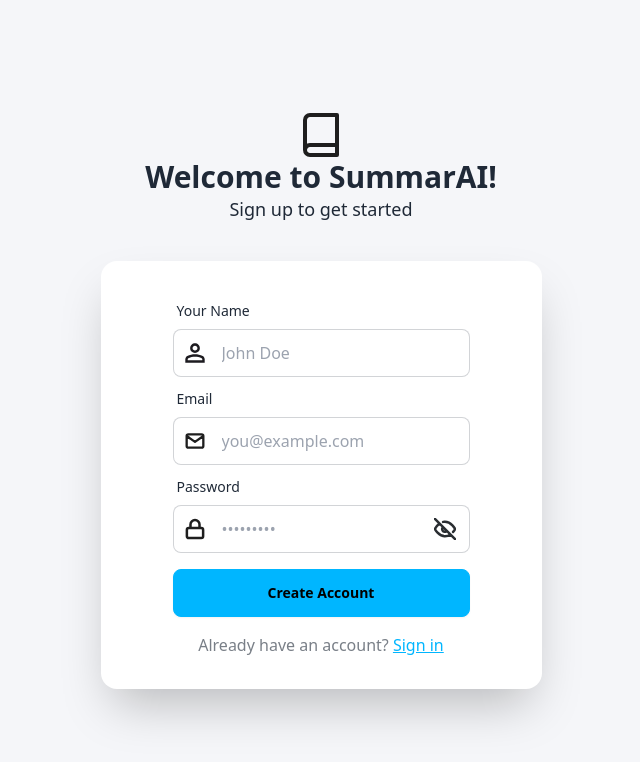
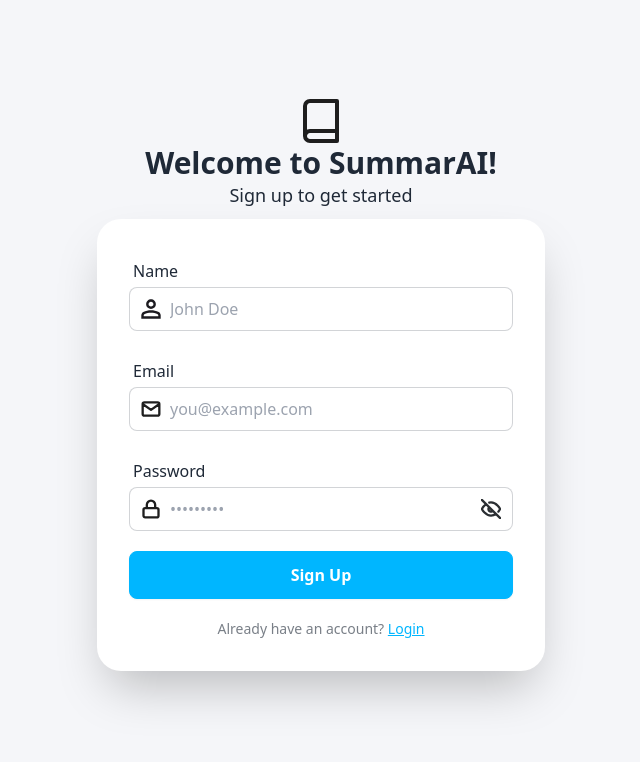
Before and after one commit to BrandonL00/SummarAI, a React (Vite) app in the folder frontend/: page /signup in a window 1280 px wide. Shown: the top 762 px of the page, without its empty margins (319-959 px from the left). Built offline with nearby package versions, Linux system fonts and the light colour scheme; no server answers.

Commit message:
SignUp Correction

```diff
--- a/frontend/src/pages/LoginPage.jsx
+++ b/frontend/src/pages/LoginPage.jsx
@@ -19,7 +19,6 @@
 
   return (
     <div className="h-dvh min-h-max grid gap-4 sm:gap-2 justify-center items-center bg-lightGray-50">
-
         {/*Logo and Welcome Message:*/}
         <div className="mt-24 grid justify-center items-center text-center">
           <img className="justify-self-center" src="/logo.svg" alt="logo" />
@@ -28,20 +27,23 @@
         </div>
 
         {/*Sign in Form:*/}
-      <div className="card bg-white w-72 sm:w-96 shadow-2xl mb-32 justify-self-center rounded-2xl">
-        <div className="card-body">
-          <form onSubmit={handleSubmit} className="gap-6">
-
+        <div className="card bg-white w-[90vw] max-w-md shadow-2xl mb-32 justify-self-center rounded-3xl sm:w-[85vw] md:w-[75vw] lg:w-[65vw]">
+  <div className="card-body p-6 sm:p-8">
+    <form onSubmit={handleSubmit} className="space-y-5">
       {/*Email Field:*/}
-            <div className="form-control mt-1">
-              <label className="label">
-                <span className="label-text font-medium">Email</span>
+      <div className="form-control">
+        <label className="label pb-1">
+          <span className="label-text text-base font-medium">Email</span>
         </label>
         <div className="relative">
-                <img src="/mail.svg" alt="person icon" className="absolute size-8 inset-y-2 left-0 pl-3" />
+          <img
+            src="/mail.svg"
+            alt="email icon"
+            className="absolute w-5 h-5 top-1/2 transform -translate-y-1/2 left-3"
+          />
           <input
             type="text"
-                  className={'input input-bordered w-full pl-12'}
+            className="input input-bordered w-full pl-10 h-11 text-base"
             placeholder="you@example.com"
             value={formData.email}
             onChange={(e) => setFormData({ ...formData, email: e.target.value })}
@@ -50,49 +52,50 @@
       </div>
 
       {/*Password Field:*/}
-            <div className="form-control mt-1">
-              <label className="label">
-                <span className="label-text font-medium">Password</span>
+      <div className="form-control">
+        <label className="label pb-1">
+          <span className="label-text text-base font-medium">Password</span>
         </label>
         <div className="relative">
-                <img src="/lock.svg" alt="person icon" className="absolute size-8 inset-y-2 left-0 pl-3" />
+          <img src="/lock.svg" alt="lock icon" className="absolute w-5 h-5 top-1/2 transform -translate-y-1/2 left-3" />
           <input
             type={showPassword ? "text" : "password"}
-                  className={'input input-bordered w-full pl-12'}
+            className="input input-bordered w-full pl-10 h-11 text-base"
             placeholder="•••••••••"
             value={formData.password}
             onChange={(e) => setFormData({ ...formData, password: e.target.value })}
           />
           <button
             type="button"
-                  className="size-8 absolute inset-y-2 right-1 flex items-center"
+            className="absolute w-9 h-9 top-1/2 transform -translate-y-1/2 right-1 flex items-center justify-center"
             onClick={() => setShowPassword(!showPassword)}
           >
             {showPassword ? (
-                    <img src="/open_eye.svg" alt="show password" />
+              <img src="/open_eye.svg" alt="hide password" className="w-5 h-5" />
             ) : (
-                    <img src="/closed_eye.svg" alt="show password" />
+              <img src="/closed_eye.svg" alt="show password" className="w-5 h-5" />
             )}
-
-
           </button>
         </div>
       </div>
 
-            <button type="submit" className="btn btn-info w-full mt-4 mb-2">Login</button>
+      <button type="submit" className="btn btn-info w-full h-11 text-base text-white font-semibold mt-2">
+        Login
+      </button>
 
-            <div className="text-center">
-              <p className="text-base-content/60 text-sm sm:text-base">
+      <div className="text-center mt-4">
+        <p className="text-base-content/60 text-sm">
           Don't have an account?{" "}
           <Link to="/signup" className="link link-info">
             Sign Up
           </Link>
         </p>
       </div>
-
     </form>
   </div>
 </div>
+
+
     </div>
   )
 }
--- a/frontend/src/pages/SignupPage.jsx
+++ b/frontend/src/pages/SignupPage.jsx
@@ -56,38 +56,40 @@
       </div>
 
       {/*Sign Up Form:*/}
-      <div className="card bg-white w-full shadow-2xl mb-24 rounded-2xl px-10">
-        <div className="card-body">
-          <form onSubmit={handleSubmit} className="gap-6">
-
+      <div className="card bg-white w-[90vw] max-w-md shadow-2xl mb-32 justify-self-center rounded-3xl sm:w-[85vw] md:w-[75vw] lg:w-[65vw]">
+  <div className="card-body p-6 sm:p-8">
+    <form onSubmit={handleSubmit} className="space-y-5">
       {/*Name Field:*/}
       <div className="form-control">
-              <label className="label">
-                <span className="label-text font-medium">Your Name</span>
+        <label className="label pb-1">
+          <span className="label-text text-base font-medium">Name</span>
         </label>
         <div className="relative">
-                <img src="/person.svg" alt="person icon" className="absolute size-8 inset-y-2 left-0 pl-3" />
+          <img src="/person.svg" alt="user icon" className="absolute w-5 h-5 top-1/2 transform -translate-y-1/2 left-3" />
           <input
             type="text"
-                  className={'input input-bordered w-full pl-12'}
+            className="input input-bordered w-full pl-10 h-11 text-base"
             placeholder="John Doe"
             value={formData.name}
             onChange={(e) => setFormData({ ...formData, name: e.target.value })}
           />
         </div>
-
       </div>
 
       {/*Email Field:*/}
-            <div className="form-control mt-1">
-              <label className="label">
-                <span className="label-text font-medium">Email</span>
+      <div className="form-control">
+        <label className="label pb-1">
+          <span className="label-text text-base font-medium">Email</span>
         </label>
         <div className="relative">
-                <img src="/mail.svg" alt="person icon" className="absolute size-8 inset-y-2 left-0 pl-3" />
+          <img
+            src="/mail.svg"
+            alt="email icon"
+            className="absolute w-5 h-5 top-1/2 transform -translate-y-1/2 left-3"
+          />
           <input
             type="text"
-                  className={'input input-bordered w-full pl-12'}
+            className="input input-bordered w-full pl-10 h-11 text-base"
             placeholder="you@example.com"
             value={formData.email}
             onChange={(e) => setFormData({ ...formData, email: e.target.value })}
@@ -96,47 +98,50 @@
       </div>
 
       {/*Password Field:*/}
-            <div className="form-control mt-1">
-              <label className="label">
-                <span className="label-text font-medium">Password</span>
+      <div className="form-control">
+        <label className="label pb-1">
+          <span className="label-text text-base font-medium">Password</span>
         </label>
         <div className="relative">
-                <img src="/lock.svg" alt="person icon" className="absolute size-8 inset-y-2 left-0 pl-3" />
+          <img src="/lock.svg" alt="lock icon" className="absolute w-5 h-5 top-1/2 transform -translate-y-1/2 left-3" />
           <input
             type={showPassword ? "text" : "password"}
-                  className={'input input-bordered w-full pl-12'}
+            className="input input-bordered w-full pl-10 h-11 text-base"
             placeholder="•••••••••"
             value={formData.password}
             onChange={(e) => setFormData({ ...formData, password: e.target.value })}
           />
           <button
             type="button"
-                  className="size-8 absolute inset-y-2 right-1 flex items-center"
+            className="absolute w-9 h-9 top-1/2 transform -translate-y-1/2 right-1 flex items-center justify-center"
             onClick={() => setShowPassword(!showPassword)}
           >
             {showPassword ? (
-                    <img src="/open_eye.svg" alt="show password" />
+              <img src="/open_eye.svg" alt="hide password" className="w-5 h-5" />
             ) : (
-                    <img src="/closed_eye.svg" alt="show password" />
+              <img src="/closed_eye.svg" alt="show password" className="w-5 h-5" />
             )}
           </button>
         </div>
       </div>
 
-            <button type="submit" className="btn btn-info w-full mt-4 mb-2">Create Account</button>
-          </form>
+      <button type="submit" className="btn btn-info w-full h-11 text-base text-white font-semibold mt-2">
+        Sign Up
+      </button>
 
-          <div className="text-center">
-            <p className="text-base-content/60 text-sm sm:text-base">
+      <div className="text-center mt-4">
+        <p className="text-base-content/60 text-sm">
           Already have an account?{" "}
           <Link to="/login" className="link link-info">
-                Sign in
+            Login
           </Link>
         </p>
       </div>
-
+    </form>
   </div>
 </div>
+
+
     </div>
   )
 }
```
Lines whose indentation alone changed are shown as unchanged.
